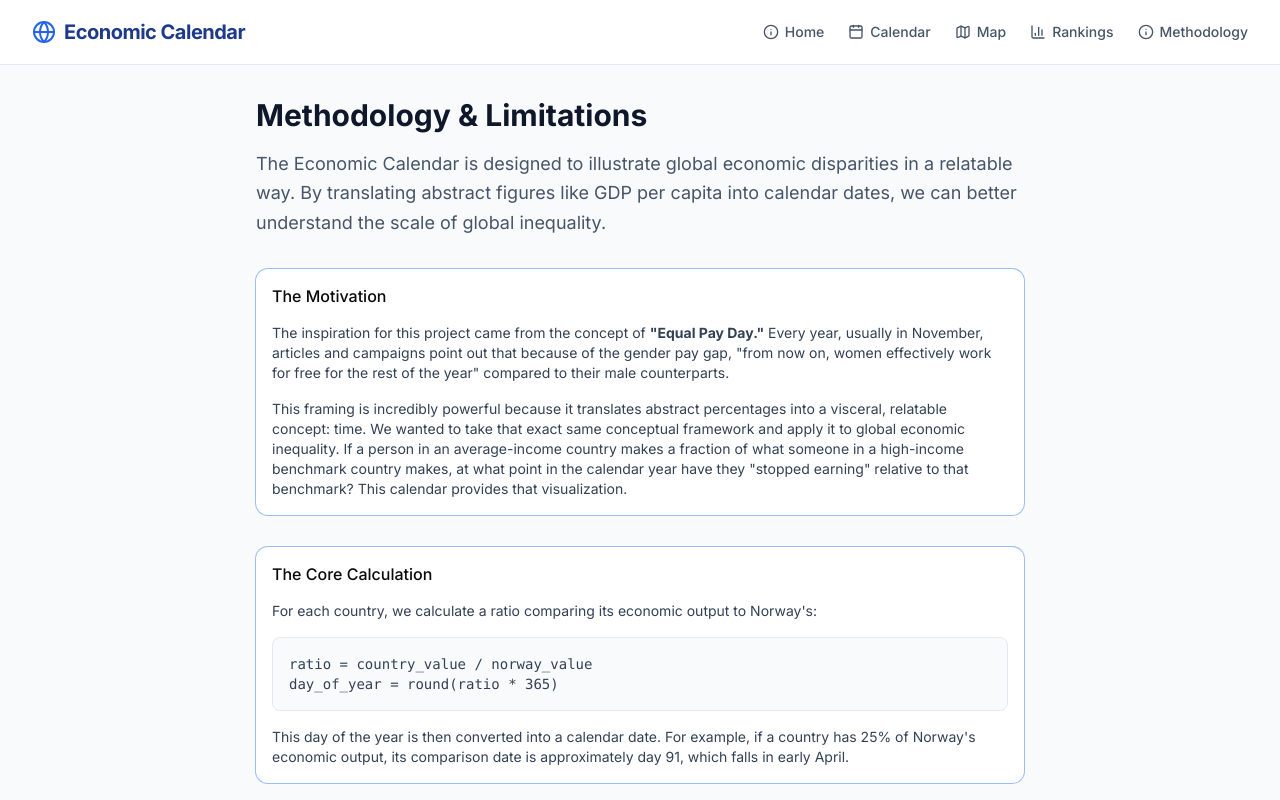
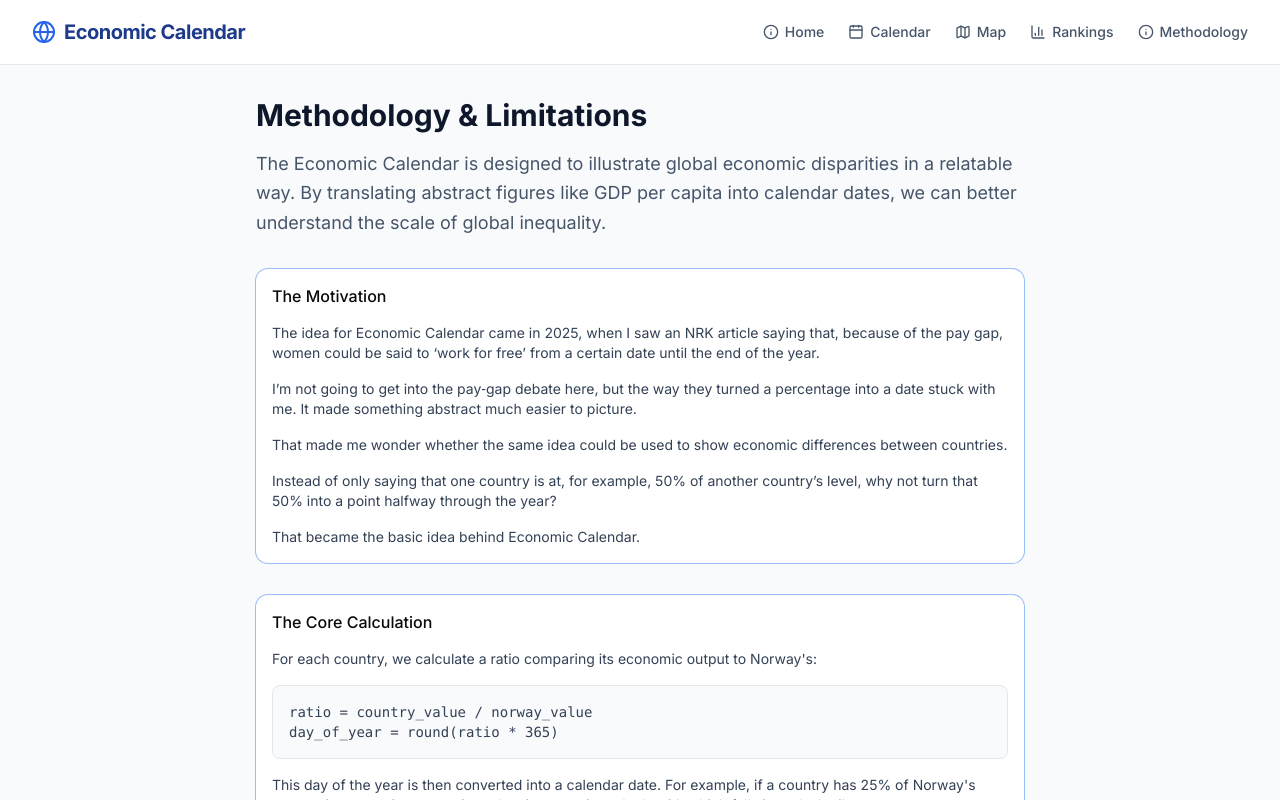
Before and after one commit to hskjolden-cmd/economic-calendar, a Next.js app: page /methodology in a window 1280 px wide. Shown: the top 800 px of the page. Built offline with nearby package versions, Linux system fonts and the light colour scheme.

Commit message:
Methodology change

```diff
--- a/src/app/methodology/page.tsx
+++ b/src/app/methodology/page.tsx
@@ -17,12 +17,21 @@ export default function MethodologyPage() {
           <CardTitle>The Motivation</CardTitle>
         </CardHeader>
         <CardContent className="space-y-4 text-slate-700">
-          <p>
-            The inspiration for this project came from the concept of <strong>"Equal Pay Day."</strong> Every year, usually in November, articles and campaigns point out that because of the gender pay gap, "from now on, women effectively work for free for the rest of the year" compared to their male counterparts.
-          </p>
-          <p>
-            This framing is incredibly powerful because it translates abstract percentages into a visceral, relatable concept: time. We wanted to take that exact same conceptual framework and apply it to global economic inequality. If a person in an average-income country makes a fraction of what someone in a high-income benchmark country makes, at what point in the calendar year have they "stopped earning" relative to that benchmark? This calendar provides that visualization.
-          </p>
+            <p>
+              The idea for Economic Calendar came in 2025, when I saw an NRK article saying that, because of the pay gap, women could be said to ‘work for free’ from a certain date until the end of the year.
+            </p>
+            <p>
+              I’m not going to get into the pay‑gap debate here, but the way they turned a percentage into a date stuck with me. It made something abstract much easier to picture.
+            </p>
+            <p>
+              That made me wonder whether the same idea could be used to show economic differences between countries.
+            </p>
+            <p>
+              Instead of only saying that one country is at, for example, 50% of another country’s level, why not turn that 50% into a point halfway through the year?
+            </p>
+            <p>
+              That became the basic idea behind Economic Calendar.
+            </p>
         </CardContent>
       </Card>
 
--- a/src/app/page.tsx
+++ b/src/app/page.tsx
@@ -1,3 +1,4 @@
+
 import { getYears, getMetrics, getCountries, countCountriesWithData, getCountryData, getLatestAvailableYear } from "@/lib/db";
 import { Selectors } from "@/components/Selectors";
 import { CountdownWidget } from "@/components/CountdownWidget";
@@ -23,9 +24,7 @@ export const metadata = {
 };
 export default function Home({
   searchParams,
-}: {
-  searchParams: { year?: string; indicator?: string; benchmark?: string };
-}) {
+}: { searchParams: { year?: string; indicator?: string; benchmark?: string } }) {
   const years = getYears();
   const countries = getCountries();
 
@@ -39,7 +38,6 @@ export default function Home({
   const benchmarkRecord = getCountryData(currentBenchmark, currentYear, currentIndicator);
   const benchmarkHasData = !!benchmarkRecord;
   const benchmarkLatestYear = benchmarkHasData ? currentYear : getLatestAvailableYear(currentBenchmark, currentIndicator);
-
 
   const rawData = getMetrics(currentYear, currentIndicator);
   const benchmarkCountry = rawData.find(d => d.country_code === currentBenchmark);
@@ -69,11 +67,16 @@ export default function Home({
 
       <div className="text-center space-y-6 mb-12">
         <h1 className="text-4xl sm:text-5xl font-extrabold tracking-tight text-slate-900 leading-tight">
-          When does the world reach <span className="text-blue-600">{benchmarkName}'s</span> economic level?
+          Welcome to the Economic Calendar
         </h1>
         <p className="text-xl text-slate-600 max-w-2xl mx-auto leading-relaxed">
-          We compare each country's average economic output to {benchmarkName} and display the result as a calendar date.
-          The date represents when, during the year, the average person in that country would reach their {benchmarkName}-comparable annual income level.
+          The idea for this came in 2025, when I saw an NRK article saying that, because of the pay gap, women could be said to ‘work for free’ from a certain date until the end of the year.
+        </p>
+        <p className="text-xl text-slate-600 max-w-2xl mx-auto leading-relaxed">
+          I’m not going to get into the pay‑gap debate here, but the way they turned a percentage into a date stuck with me. It made something abstract much easier to picture. That got me thinking: could you do the same thing with economic differences between countries? So I built it.
+        </p>
+        <p className="text-xl text-slate-600 max-w-2xl mx-auto leading-relaxed">
+          Welcome to the Economic Calendar.
         </p>
       </div>
 
@@ -96,7 +99,7 @@ export default function Home({
             className="group flex flex-col p-6 rounded-xl border-2 border-blue-100 hover:border-blue-500 hover:bg-blue-50 transition-all">
             <CalendarDays className="w-10 h-10 text-blue-600 mb-4" />
             <h3 className="text-xl font-bold mb-2 group-hover:text-blue-700">Calendar View</h3>
-            <p className="text-slate-600 text-sm flex-1">Explore a 365-day visualization showing when countries reach their income-equivalent date.</p>
+            <p className="text-slate-600 text-sm flex-1">Explore a 365-day visualization showing when countries reach their income‑equivalent date.</p>
             <div className="flex items-center text-blue-600 text-sm font-semibold mt-4 group-hover:translate-x-1 transition-transform">
               View Calendar <ArrowRight className="w-4 h-4 ml-1" />
             </div>
@@ -106,7 +109,7 @@ export default function Home({
             className="group flex flex-col p-6 rounded-xl border-2 border-emerald-100 hover:border-emerald-500 hover:bg-emerald-50 transition-all">
             <MapIcon className="w-10 h-10 text-emerald-600 mb-4" />
             <h3 className="text-xl font-bold mb-2 group-hover:text-emerald-700">Interactive Map</h3>
-            <p className="text-slate-600 text-sm flex-1">Explore a color-graded global map showing economic ratios relative to {benchmarkName}.</p>
+            <p className="text-slate-600 text-sm flex-1">Explore a color‑graded global map showing economic ratios relative to {benchmarkName}.</p>
             <div className="flex items-center text-emerald-600 text-sm font-semibold mt-4 group-hover:translate-x-1 transition-transform">
               View Map <ArrowRight className="w-4 h-4 ml-1" />
             </div>
@@ -125,13 +128,15 @@ export default function Home({
       </div>
 
       <div className="bg-blue-50 border border-blue-100 rounded-2xl p-8">
-        <h3 className="text-lg font-bold text-blue-900 mb-2">Why Norway?</h3>
+        <h3 className="text-lg font-bold text-blue-900 mb-2">
+          Why Norway?
+        </h3>
         <p className="text-blue-800/80 mb-4">
           Norway consistently ranks among the highest in the world for GNI per capita and standard of living.
-          By using it as the default benchmark, we can contextualize global economic inequality in an intuitive, time-based format.
+          By using it as the default benchmark, we can contextualize global economic inequality in an intuitive, time‑based format.
         </p>
         <Link href="/methodology" className="text-blue-700 font-semibold hover:underline">
-          Read our full methodology and limitations &rarr;
+          Read our full methodology and limitations →
         </Link>
       </div>
     </div>
```
